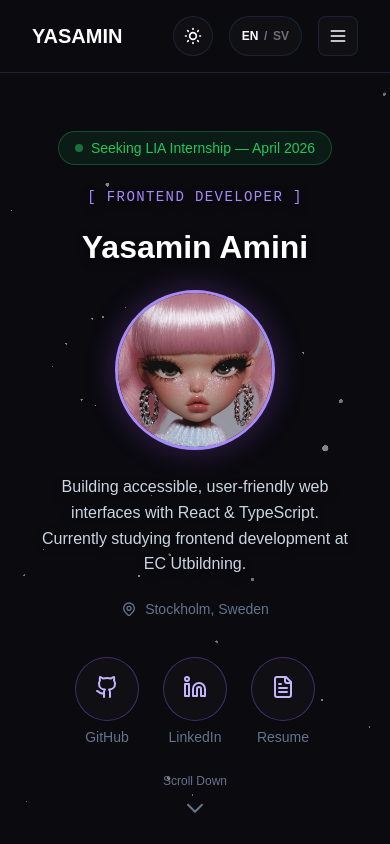
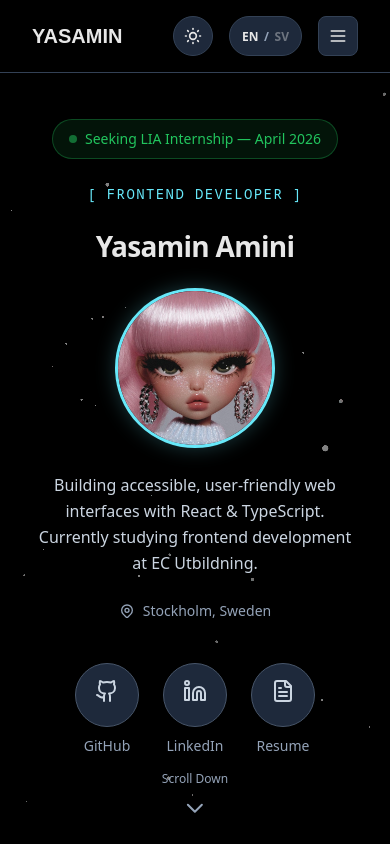
Before and after one commit to yas-amini/main-web, a Next.js app in the folder main/: page / in a window 390 px wide. Shown: the top 844 px of the page. Built offline with nearby package versions, Linux system fonts and the light colour scheme; some icons are missing; a web font is replaced by a local one.

Commit message:
feat: Implement comprehensive theming and responsive typography Refactor CSS with new variables for typography, color palettes, and responsive design, improving theme consistency and maintainability. Includes related cleanup.

```diff
--- a/main/app/globals.css
+++ b/main/app/globals.css
@@ -1,7 +1,13 @@
 @import url("https://fonts.googleapis.com/css2?family=Coiny&family=Jersey+15&family=Noto+Sans+Mono:wght@100..900&family=Tiny5&display=swap");
+
+/* ===================================
+   BASE RESET & ROOT SETTINGS
+   =================================== */
 
 html {
   scroll-behavior: smooth;
+  /* Base font size: 16px = 1rem */
+  font-size: 100%;
 }
 
 body,
@@ -11,64 +17,212 @@ body,
   box-sizing: border-box;
 }
 
-/* Dark theme (default) */
+/* ===================================
+   TYPOGRAPHY SCALE (1.25 ratio)
+   Base: 1rem (16px)
+   Scale: xs, sm, base, md, lg, xl, 2xl, 3xl, 4xl, 5xl
+   =================================== */
+
 :root,
 [data-theme="dark"] {
-  /* Backgrounds */
-  --bg-primary: #0a0a0f;
-  --bg-secondary: #0f0f14;
-  --bg-card: #0f0f14;
+  /* Font Sizes - Using modular scale 1.25 */
+  --text-xs: 0.75rem; /* 12px - captions, labels */
+  --text-sm: 0.875rem; /* 14px - small text, buttons */
+  --text-base: 1rem; /* 16px - body text */
+  --text-md: 1.125rem; /* 18px - lead paragraphs */
+  --text-lg: 1.25rem; /* 20px - h6 */
+  --text-xl: 1.5rem; /* 24px - h5 */
+  --text-2xl: 1.875rem; /* 30px - h4 */
+  --text-3xl: 2.25rem; /* 36px - h3 */
+  --text-4xl: 3rem; /* 48px - h2 */
+  --text-5xl: 3.75rem; /* 60px - h1 hero */
 
-  /* Text colors */
-  --text-primary: #ffffff;
-  --text-secondary: #cbd5e1;
-  --text-muted: #64748b;
+  /* Line Heights */
+  --leading-tight: 1.2;
+  --leading-snug: 1.375;
+  --leading-normal: 1.5;
+  --leading-relaxed: 1.625;
+  --leading-loose: 1.75;
 
-  /* Accent colors */
-  --accent: #a78bfa;
-  --accent-light: #c4b5fd;
-  --accent-dark: #8b5cf6;
+  /* Font Weights */
+  --font-normal: 400;
+  --font-medium: 500;
+  --font-semibold: 600;
+  --font-bold: 700;
+
+  /* Letter Spacing */
+  --tracking-tight: -0.025em;
+  --tracking-normal: 0;
+  --tracking-wide: 0.05em;
+  --tracking-wider: 0.1em;
+
+  /* ===================================
+     DARK THEME COLORS
+     Contrast ratios tested for WCAG AA
+     =================================== */
+
+  /* Backgrounds - Deep navy/slate tones */
+  --bg-primary: #000000; /* Main background */
+  --bg-secondary: #1e293b; /* Cards, elevated surfaces */
+  --bg-tertiary: #334155; /* Hover states, subtle highlights */
+  --bg-card: #0f0f0f; /* Card backgrounds */
+  --bg-card-hover: #263344; /* Card hover state */
+  --bg-overlay: rgba(15, 23, 42, 0.8); /* Modal overlays */
+
+  /* Text Colors - High contrast for readability */
+  --text-primary: #e7e7e7; /* Headings, primary text (contrast 15.8:1) */
+  --text-secondary: #cbd5e1; /* Body text (contrast 9.7:1) */
+  --text-muted: #94a3b8; /* Captions, labels (contrast 5.5:1) */
+  --text-disabled: #64748b; /* Disabled text (contrast 3.8:1) */
+
+  /* Primary Accent - Cyan/Teal (your brand color) */
+  --accent: #67e8f9; /* Primary accent (contrast 12.5:1) */
+  --accent-hover: #83e6f7; /* Accent hover - lighter */
+  --accent-active: #d622ee; /* Accent active/pressed */
+  --accent-muted: rgba(103, 232, 249, 0.15); /* Subtle accent backgrounds */
+
+  /* Secondary Accent - Purple for variety */
+  --accent-secondary: #a78bfa; /* Secondary accent */
+  --accent-secondary-hover: #c4b5fd;
+  --accent-secondary-muted: rgba(167, 139, 250, 0.15);
+
+  /* Interactive States */
+  --link-color: var(--accent);
+  --link-hover: var(--accent-hover);
+  --link-visited: #c4b5fd;
+
+  /* Buttons */
+  --btn-primary-bg: var(--accent);
+  --btn-primary-text: #0f172a;
+  --btn-primary-hover: var(--accent-hover);
+  --btn-secondary-bg: transparent;
+  --btn-secondary-text: var(--accent);
+  --btn-secondary-border: var(--accent);
+  --btn-secondary-hover-bg: var(--accent-muted);
 
   /* Borders */
-  --border-color: rgba(30, 41, 59, 0.8);
-  --border-hover: rgba(139, 92, 246, 0.4);
+  --border-color: #334155; /* Default borders */
+  --border-subtle: #1e293b; /* Subtle dividers */
+  --border-hover: #475569; /* Hover state */
+  --border-focus: var(--accent); /* Focus rings */
 
-  /* Shadows */
-  --shadow-text: 0 4px 8px rgba(0, 0, 0, 0.5);
-  --shadow-glow: 0 0 30px rgba(168, 85, 247, 0.3);
+  /* Focus States - WCAG 2.1 compliant */
+  --focus-ring: 0 0 0 2px var(--bg-primary), 0 0 0 4px var(--accent);
+  --focus-ring-offset: 2px;
+
+  /* Status Colors */
+  --success: #4ade80;
+  --success-muted: rgba(74, 222, 128, 0.15);
+  --warning: #fbbf24;
+  --warning-muted: rgba(251, 191, 36, 0.15);
+  --error: #f87171;
+  --error-muted: rgba(248, 113, 113, 0.15);
+  --info: #60a5fa;
+  --info-muted: rgba(96, 165, 250, 0.15);
+
+  /* Shadows - Layered for depth */
+  --shadow-sm: 0 1px 2px rgba(0, 0, 0, 0.3);
+  --shadow-md: 0 4px 6px rgba(0, 0, 0, 0.3), 0 2px 4px rgba(0, 0, 0, 0.2);
+  --shadow-lg: 0 10px 15px rgba(0, 0, 0, 0.3), 0 4px 6px rgba(0, 0, 0, 0.2);
+  --shadow-xl: 0 20px 25px rgba(0, 0, 0, 0.35), 0 8px 10px rgba(0, 0, 0, 0.2);
+  --shadow-text: 0 2px 4px rgba(0, 0, 0, 0.3);
+  --shadow-glow: 0 0 20px rgba(103, 232, 249, 0.25);
+  --shadow-glow-accent: 0 0 30px rgba(103, 232, 249, 0.3);
 
   /* Fonts */
   --pixel: "Tiny5", serif;
   --bubbly: "Coiny", cursive;
   --serif: "Jersey 15", serif;
   --mono: "Noto Sans Mono", monospace;
+
+  /* Transitions */
+  --transition-fast: 150ms ease;
+  --transition-base: 250ms ease;
+  --transition-slow: 350ms ease;
+
+  /* Border Radius */
+  --radius-sm: 0.25rem;
+  --radius-md: 0.5rem;
+  --radius-lg: 0.75rem;
+  --radius-xl: 1rem;
+  --radius-full: 9999px;
 }
 
-/* Light theme */
+/* ===================================
+   LIGHT THEME COLORS
+   =================================== */
 [data-theme="light"] {
-  /* Backgrounds */
-  --bg-primary: #f8fafc;
-  --bg-secondary: #ffffff;
+  /* Backgrounds - Clean, warm whites */
+  --bg-primary: #ffffff;
+  --bg-secondary: #f8fafc;
+  --bg-tertiary: #f1f5f9;
   --bg-card: #ffffff;
+  --bg-card-hover: #f8fafc;
+  --bg-overlay: rgba(255, 255, 255, 0.9);
 
-  /* Text colors */
-  --text-primary: #1e293b;
-  --text-secondary: #475569;
-  --text-muted: #64748b;
+  /* Text Colors - Slate tones for softer reading */
+  --text-primary: #0f172a; /* Headings (contrast 15.8:1) */
+  --text-secondary: #334155; /* Body text (contrast 9.3:1) */
+  --text-muted: #64748b; /* Captions (contrast 4.6:1) */
+  --text-disabled: #94a3b8; /* Disabled (contrast 3.0:1) */
 
-  /* Accent colors */
-  --accent: #7c3aed;
-  --accent-light: #8b5cf6;
-  --accent-dark: #6d28d9;
+  /* Primary Accent - Deeper cyan for light mode */
+  --accent: #0891b2; /* Primary accent (contrast 4.5:1) */
+  --accent-hover: #0e7490;
+  --accent-active: #155e75;
+  --accent-muted: rgba(8, 145, 178, 0.1);
+
+  /* Secondary Accent - Purple */
+  --accent-secondary: #7c3aed;
+  --accent-secondary-hover: #6d28d9;
+  --accent-secondary-muted: rgba(124, 58, 237, 0.1);
+
+  /* Interactive States */
+  --link-color: var(--accent);
+  --link-hover: var(--accent-hover);
+  --link-visited: #6d28d9;
+
+  /* Buttons */
+  --btn-primary-bg: var(--accent);
+  --btn-primary-text: #ffffff;
+  --btn-primary-hover: var(--accent-hover);
+  --btn-secondary-bg: transparent;
+  --btn-secondary-text: var(--accent);
+  --btn-secondary-border: var(--accent);
+  --btn-secondary-hover-bg: var(--accent-muted);
 
   /* Borders */
-  --border-color: rgba(148, 163, 184, 0.5);
-  --border-hover: rgba(124, 58, 237, 0.5);
+  --border-color: #e2e8f0;
+  --border-subtle: #f1f5f9;
+  --border-hover: #cbd5e1;
+  --border-focus: var(--accent);
 
-  /* Shadows */
-  --shadow-text: 0 2px 4px rgba(0, 0, 0, 0.1);
-  --shadow-glow: 0 0 20px rgba(124, 58, 237, 0.2);
+  /* Focus States */
+  --focus-ring: 0 0 0 2px var(--bg-primary), 0 0 0 4px var(--accent);
+
+  /* Status Colors */
+  --success: #16a34a;
+  --success-muted: rgba(22, 163, 74, 0.1);
+  --warning: #d97706;
+  --warning-muted: rgba(217, 119, 6, 0.1);
+  --error: #dc2626;
+  --error-muted: rgba(220, 38, 38, 0.1);
+  --info: #2563eb;
+  --info-muted: rgba(37, 99, 235, 0.1);
+
+  /* Shadows - Softer for light mode */
+  --shadow-sm: 0 1px 2px rgba(0, 0, 0, 0.05);
+  --shadow-md: 0 4px 6px rgba(0, 0, 0, 0.07), 0 2px 4px rgba(0, 0, 0, 0.05);
+  --shadow-lg: 0 10px 15px rgba(0, 0, 0, 0.08), 0 4px 6px rgba(0, 0, 0, 0.05);
+  --shadow-xl: 0 20px 25px rgba(0, 0, 0, 0.1), 0 8px 10px rgba(0, 0, 0, 0.05);
+  --shadow-text: none;
+  --shadow-glow: 0 0 20px rgba(8, 145, 178, 0.15);
+  --shadow-glow-accent: 0 0 30px rgba(8, 145, 178, 0.2);
 }
+
+/* ===================================
+   BASE STYLES
+   =================================== */
 
 /* Prevent initial flash - start with dark */
 html {
@@ -80,7 +234,15 @@ html {
 }
 
 body {
-  font-family: sans-serif;
+  font-family:
+    system-ui,
+    -apple-system,
+    BlinkMacSystemFont,
+    "Segoe UI",
+    Roboto,
+    sans-serif;
+  font-size: var(--text-base);
+  line-height: var(--leading-relaxed);
   overflow-x: hidden;
   background: var(--bg-primary);
   color: var(--text-primary);
@@ -93,6 +255,61 @@ main {
   font-family: var(--font-tiny5);
 }
 
+/* ===================================
+   DEFAULT HEADING STYLES
+   =================================== */
+
+h1,
+h2,
+h3,
+h4,
+h5,
+h6 {
+  font-weight: var(--font-semibold);
+  line-height: var(--leading-tight);
+  color: var(--text-primary);
+}
+
+h1 {
+  font-size: var(--text-5xl);
+  letter-spacing: var(--tracking-tight);
+}
+
+h2 {
+  font-size: var(--text-4xl);
+  letter-spacing: var(--tracking-tight);
+}
+
+h3 {
+  font-size: var(--text-3xl);
+}
+
+h4 {
+  font-size: var(--text-2xl);
+}
+
+h5 {
+  font-size: var(--text-xl);
+}
+
+h6 {
+  font-size: var(--text-lg);
+}
+
+p {
+  font-size: var(--text-base);
+  line-height: var(--leading-relaxed);
+  color: var(--text-secondary);
+}
+
+small {
+  font-size: var(--text-sm);
+}
+
+/* ===================================
+   LINK & BUTTON STYLES
+   =================================== */
+
 a {
   text-decoration: none;
 }
@@ -103,9 +320,34 @@ button {
   transition: 0.3s;
 }
 
-/* Cute Font */
+/* ===================================
+   UTILITY CLASSES
+   =================================== */
+
 .cute-font-regular {
   font-family: "Cute Font", sans-serif;
   font-weight: 400;
   font-style: normal;
 }
+
+/* ===================================
+   RESPONSIVE TYPOGRAPHY
+   Mobile-first: reduce sizes on smaller screens
+   =================================== */
+
+@media (max-width: 768px) {
+  :root {
+    --text-5xl: 2.5rem; /* 40px on mobile */
+    --text-4xl: 2rem; /* 32px on mobile */
+    --text-3xl: 1.75rem; /* 28px on mobile */
+    --text-2xl: 1.5rem; /* 24px on mobile */
+  }
+}
+
+@media (max-width: 480px) {
+  :root {
+    --text-5xl: 2rem; /* 32px on small mobile */
+    --text-4xl: 1.75rem; /* 28px on small mobile */
+    --text-3xl: 1.5rem; /* 24px on small mobile */
+  }
+}
--- a/main/app/hero/Hero.tsx
+++ b/main/app/hero/Hero.tsx
@@ -125,7 +125,7 @@ const Icon = styled.div`
   svg {
     width: 1.5rem;
     height: 1.5rem;
-    color: var(--accent-light);
+    color: var(--text-secondary);
     transition: color 0.3s ease;
   }
 
--- a/main/app/styles.tsx
+++ b/main/app/styles.tsx
@@ -1,53 +1,78 @@
 import styled from "@emotion/styled";
 
+/**
+ * Typography Components using CSS custom properties
+ * See globals.css for the full typography scale
+ */
+
+// Section label / eyebrow text (small, uppercase)
 export const Title = styled.span`
   color: var(--accent);
-  font-size: 14px;
-  font-family: monospace;
-  letter-spacing: 0.1em;
+  font-size: var(--text-sm);
+  font-family: var(--mono);
+  font-weight: var(--font-medium);
+  letter-spacing: var(--tracking-wider);
+  text-transform: uppercase;
   text-shadow: var(--shadow-text);
   display: flex;
   align-items: center;
   gap: 0.5rem;
 `;
 
+// Main heading (h1 equivalent)
 export const Heading = styled.h1`
-  font-size: 32px;
-  font-weight: 600;
+  font-size: var(--text-4xl);
+  font-weight: var(--font-bold);
   color: var(--text-primary);
+  line-height: var(--leading-tight);
+  letter-spacing: var(--tracking-tight);
   text-shadow: var(--shadow-text);
 `;
 
+// Section heading (h2 equivalent)
 export const Subtitle = styled.h2`
-  font-size: 24px;
-  font-weight: 600;
+  font-size: var(--text-2xl);
+  font-weight: var(--font-semibold);
   color: var(--text-primary);
+  line-height: var(--leading-snug);
   text-shadow: var(--shadow-text);
 `;
 
+// Body text
 export const Text = styled.p`
-  font-size: 16px;
+  font-size: var(--text-base);
   color: var(--text-secondary);
-  max-width: 28rem;
-  line-height: 1.6;
+  max-width: 32rem;
+  line-height: var(--leading-relaxed);
   text-shadow: var(--shadow-text);
 `;
 
+// Small text / labels
 export const Span = styled.span`
-  font-size: 14px;
+  font-size: var(--text-sm);
   color: var(--text-muted);
-  font-weight: 500;
+  font-weight: var(--font-medium);
   transition: color 0.3s ease;
+
   .a:hover & {
     color: var(--text-primary);
   }
 `;
 
+// Caption text (smallest)
+export const Caption = styled.span`
+  font-size: var(--text-xs);
+  color: var(--text-muted);
+  letter-spacing: var(--tracking-wide);
+`;
+
+// Badge component
 export const BadgeMD = styled.span`
   padding: 0.375rem 0.75rem;
   background: var(--bg-secondary);
   color: var(--text-secondary);
-  font-size: 14px;
+  font-size: var(--text-sm);
+  font-weight: var(--font-medium);
   border-radius: 0.5rem;
   border: 1px solid var(--border-color);
   transition: all 0.3s ease;
@@ -56,8 +81,17 @@ export const BadgeMD = styled.span`
   align-items: center;
   gap: 0.5rem;
   min-width: fit-content;
+
   &:hover {
     border-color: var(--border-hover);
     color: var(--accent-light);
   }
 `;
+
+// Lead paragraph (slightly larger body text)
+export const Lead = styled.p`
+  font-size: var(--text-md);
+  color: var(--text-secondary);
+  line-height: var(--leading-relaxed);
+  max-width: 40rem;
+`;
```
Also changed, not shown: 1 other file (tests, documents, lock files or other folders).
